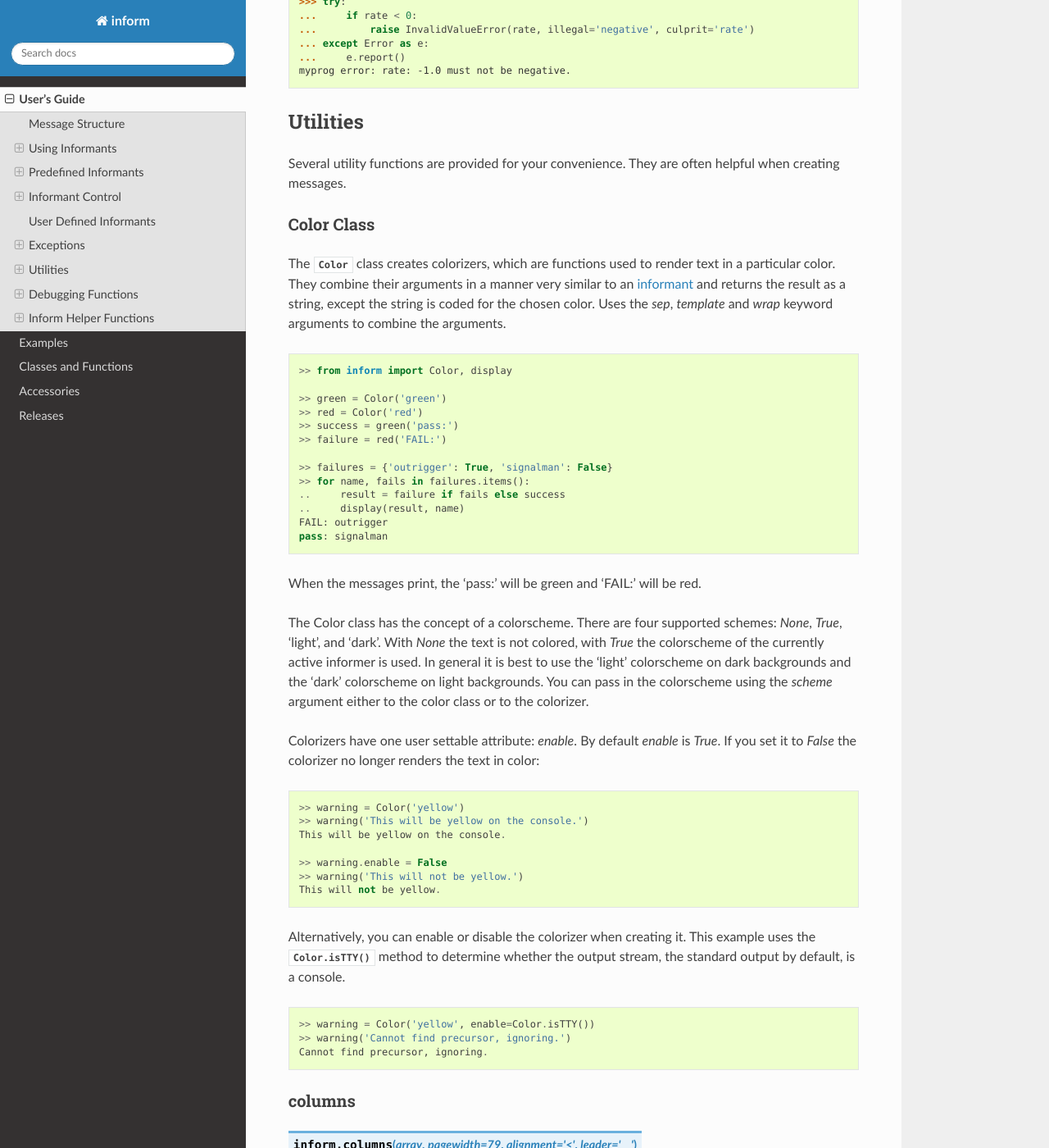
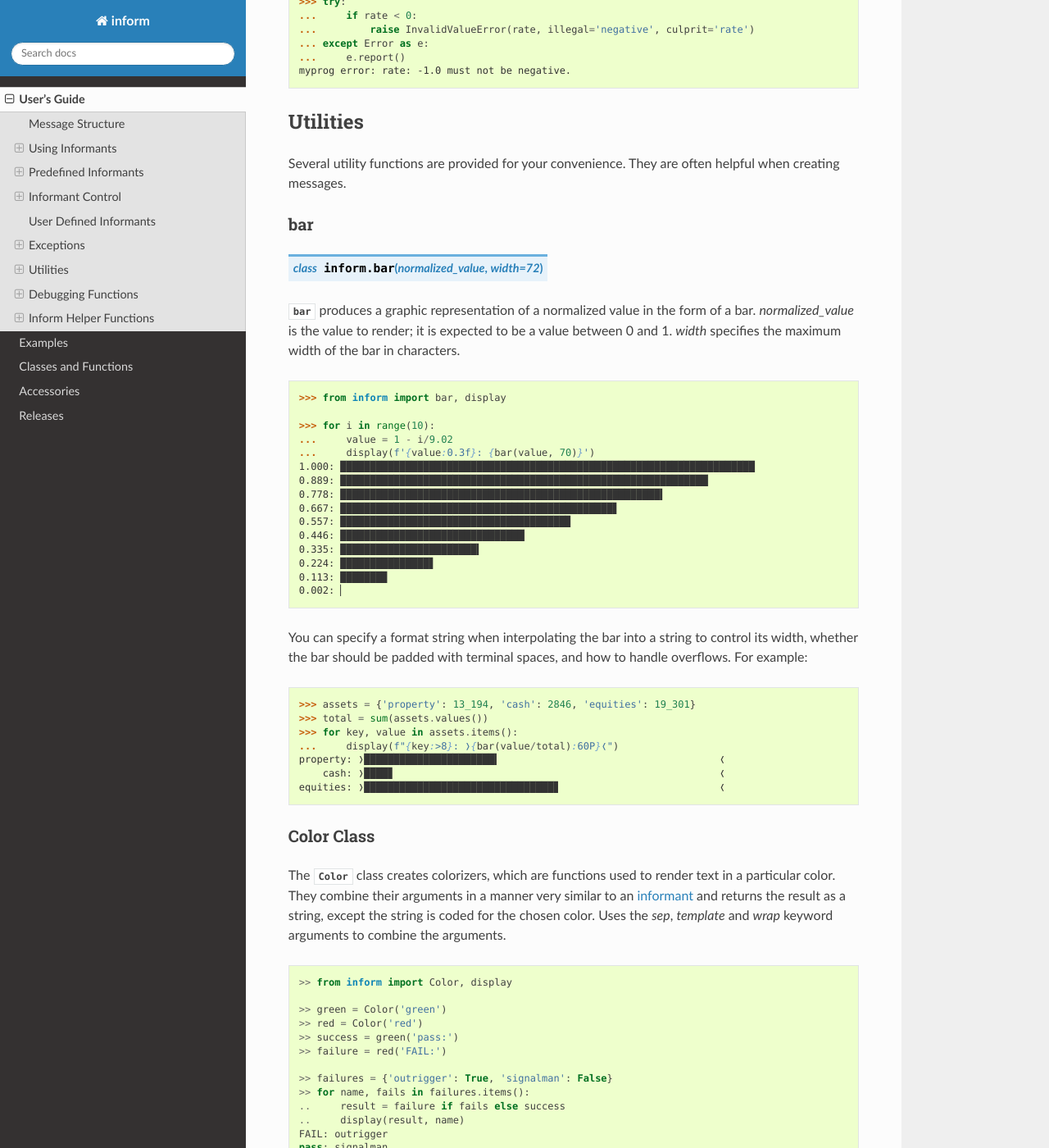
Before and after one commit to KenKundert/inform, a Sphinx documentation site: the page built from doc/user.rst, in a window 1280 px wide and 1400 px high, scrolled down 18555 px. Shown: the whole window at 82% size. Built offline with Sphinx 7.4.7 and the Read the Docs theme 3.1.0, drawn with Linux system fonts in a browser that asks for light colours; some of the changed text lies outside the part shown.

Commit message:
document bar class

```diff
--- a/doc/user.rst
+++ b/doc/user.rst
@@ -1092,6 +1092,52 @@ Utilities
 
 Several utility functions are provided for your convenience. They are often
 helpful when creating messages.
+
+
+.. _bar desc:
+
+bar
+"""
+
+.. py:class:: bar(normalized_value, width=72)
+   :noindex:
+
+:class:`bar` produces a graphic representation of a normalized value in the form
+of a bar.  *normalized_value* is the value to render; it is expected to be
+a value between 0 and 1.  *width* specifies the maximum width of the bar in
+characters.
+
+.. code-block:: python
+
+    >>> from inform import bar, display
+
+    >>> for i in range(10):
+    ...     value = 1 - i/9.02
+    ...     display(f'{value:0.3f}: {bar(value, 70)}')
+    1.000: ██████████████████████████████████████████████████████████████████████
+    0.889: ██████████████████████████████████████████████████████████████▏
+    0.778: ██████████████████████████████████████████████████████▍
+    0.667: ██████████████████████████████████████████████▋
+    0.557: ██████████████████████████████████████▉
+    0.446: ███████████████████████████████▏
+    0.335: ███████████████████████▍
+    0.224: ███████████████▋
+    0.113: ███████▉
+    0.002: ▏
+
+You can specify a format string when interpolating the bar into a string to
+control its width, whether the bar should be padded with terminal spaces, and
+how to handle overflows.  For example:
+
+.. code-block:: python
+
+    >>> assets = {'property': 13_194, 'cash': 2846, 'equities': 19_301}
+    >>> total = sum(assets.values())
+    >>> for key, value in assets.items():
+    ...     display(f"{key:>8}: ❭{bar(value/total):60P}❬")
+    property: ❭██████████████████████▍                                     ❬
+        cash: ❭████▊                                                       ❬
+    equities: ❭████████████████████████████████▊                           ❬
 
 
 .. _color desc:
@@ -2060,40 +2106,11 @@ render_bar
 .. py:function:: render_bar(normalized_value, width=72)
    :noindex:
 
-:func:`render_bar()` produces a graphic representation of a normalized value in
-the form of a bar.  *normalized_value* is the value to render; it is expected to
-be a value between 0 and 1.  *width* specifies the maximum width of the line in
-characters.
-
-.. code-block:: python
-
-    >>> from inform import render_bar, display
-    >>> for i in range(10):
-    ...     value = 1 - i/9.02
-    ...     display('{:0.3f}: {}'.format(value, render_bar(value, 70)))
-    1.000: ██████████████████████████████████████████████████████████████████████
-    0.889: ██████████████████████████████████████████████████████████████▏
-    0.778: ██████████████████████████████████████████████████████▍
-    0.667: ██████████████████████████████████████████████▋
-    0.557: ██████████████████████████████████████▉
-    0.446: ███████████████████████████████▏
-    0.335: ███████████████████████▍
-    0.224: ███████████████▋
-    0.113: ███████▉
-    0.002: ▏
-
-If you would like to add delimiters to the bar, you can make each bar fixed
-width by adding ``fullwidth=True``:
-
-.. code-block:: python
-
-    >>> assets = {'property': 13_194, 'cash': 2846, 'equities': 19_301}
-    >>> total = sum(assets.values())
-    >>> for key, value in assets.items():
-    ...     display(f"{key:>8}: ❭{render_bar(value/total, full_width=True)}❬")
-    property: ❭██████████████████████████▉                                             ❬
-        cash: ❭█████▊                                                                  ❬
-    equities: ❭███████████████████████████████████████▎                                ❬
+This function is deprecated.  You should instead use:
+
+.. code-block:: python
+
+    bar(normalized_value, width).render()
 
 
 .. _title_case desc:
```
Also changed, not shown: 2 other files.
